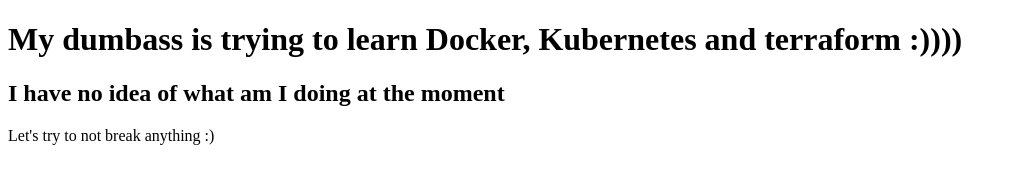
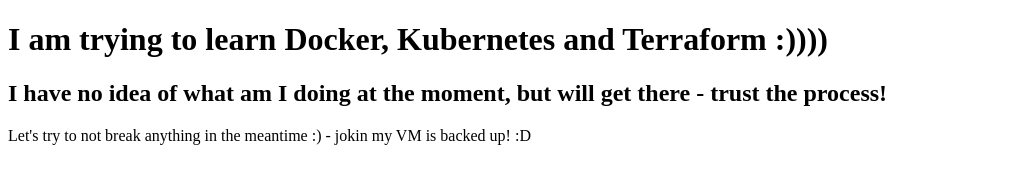
Before and after one commit to VKorobeinikov/dev-ops-projects, a plain HTML site: page docker_fundamentals/index.html in a window 1280 px wide. Shown: the whole page, without its empty margins (0-1016 px from the left). Drawn offline with Linux system fonts and the light colour scheme.

Commit message:
Update index.html
Adjusted the content of the HTML.

```diff
--- a/docker_fundamentals/index.html
+++ b/docker_fundamentals/index.html
@@ -4,8 +4,8 @@
 	<title>Halo!</title>
 </head>
 <body>
-	<h1>My dumbass is trying to learn Docker, Kubernetes and terraform :))))</h1>
-		<h2>I have no idea of what am I doing at the moment</h2>
-			<p>Let's try to not break anything :)</p>
+	<h1>I am trying to learn Docker, Kubernetes and Terraform :))))</h1>
+		<h2>I have no idea of what am I doing at the moment, but will get there - trust the process!</h2>
+			<p>Let's try to not break anything in the meantime :) - jokin my VM is backed up! :D</p>
 </body>
 </html>
```
